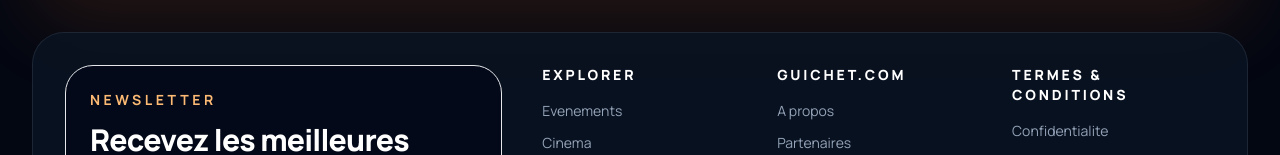
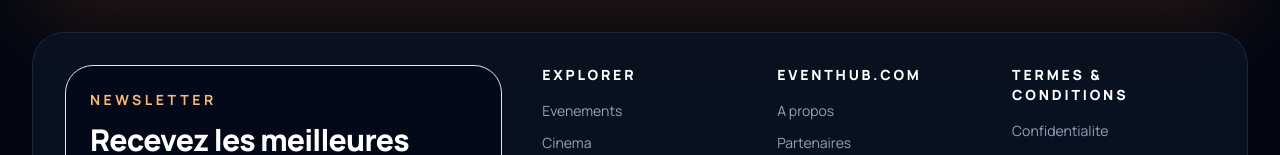
Before and after one commit to ENSIAS-MEH/EventHUB-ahi_team, a React (Vite) app in the folder frontend/: page / in a window 1280 px wide. Shown: the part 948-1103 px from the top of the page. Built offline with nearby package versions, Linux system fonts and the light colour scheme; no server answers.

Commit message:
Mini Update footer

```diff
--- a/frontend/src/components/Footer.jsx
+++ b/frontend/src/components/Footer.jsx
@@ -10,7 +10,7 @@ export function Footer() {
       links: ["Evenements", "Cinema", "Concerts", "Voyages"],
     },
     {
-      title: "Guichet.com",
+      title: "EventHUB.com",
       links: ["A propos", "Partenaires", "Presse", "Contact"],
     },
     {
```
